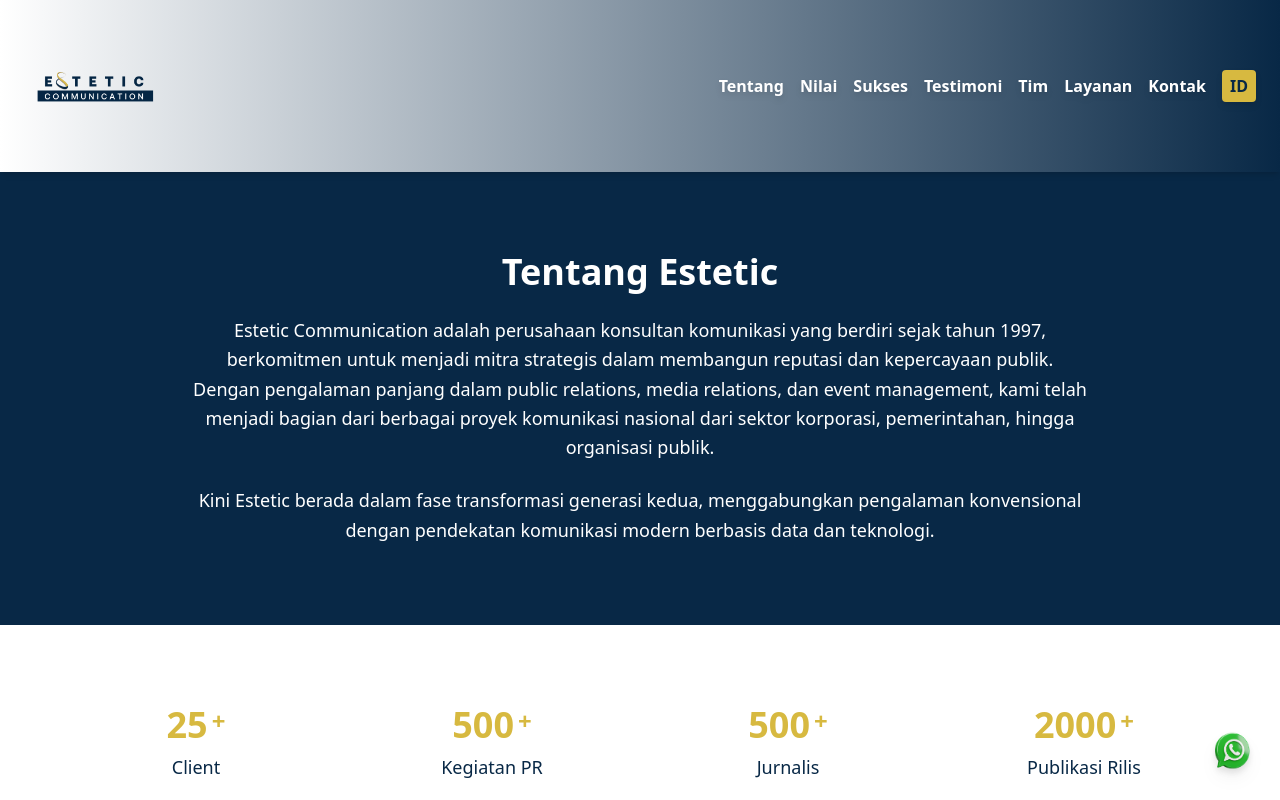
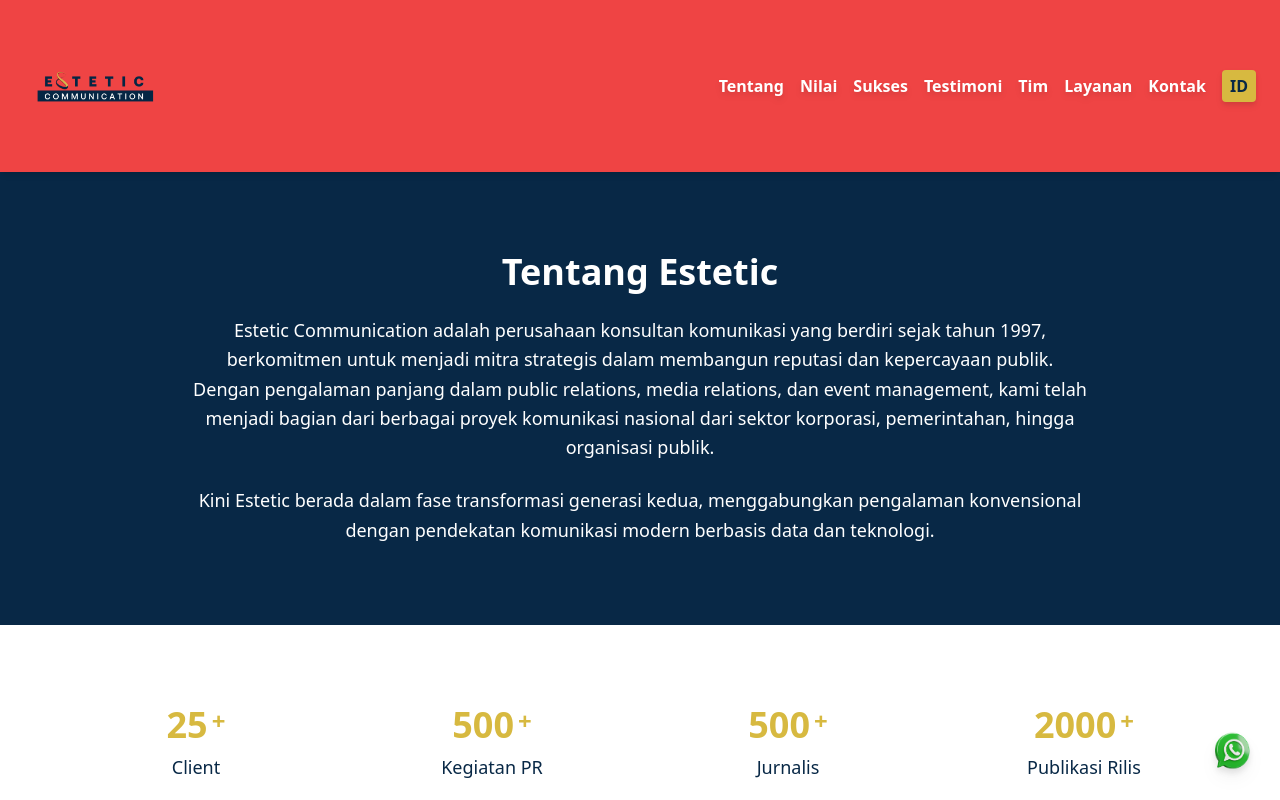
Before and after one commit to ProfAdri90/estetic-dinamis, a Next.js app: page / in a window 1280 px wide. Shown: the top 800 px of the page. Built offline with nearby package versions, Linux system fonts and the light colour scheme.

Commit message:
Update index.js

```diff
--- a/pages/index.js
+++ b/pages/index.js
@@ -194,7 +194,7 @@ useEffect(() => {
 
   return (
   <div className="relative min-h-screen font-sans text-white scroll-smooth overflow-x-hidden bg-[#082846] w-full">
-      <header className="sticky top-0 z-50 bg-gradient-to-r from-white to-[#082846] shadow-md flex justify-between items-center px-6 py-4 backdrop-blur-md">
+      <header className="sticky top-0 z-50 bg-red-500 text-white shadow-md flex justify-between items-center px-6 py-4 backdrop-blur-md">
         <img src="/logo.png" alt="Logo" className="h-[100px] md:h-[140px] object-contain" />
         {/* Desktop Nav */}
   <nav className="hidden md:flex gap-4 text-white drop-shadow-md font-semibold">
```
